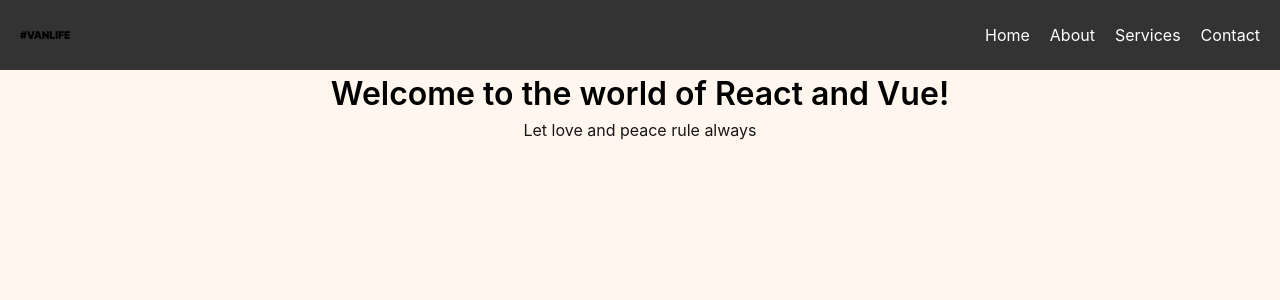
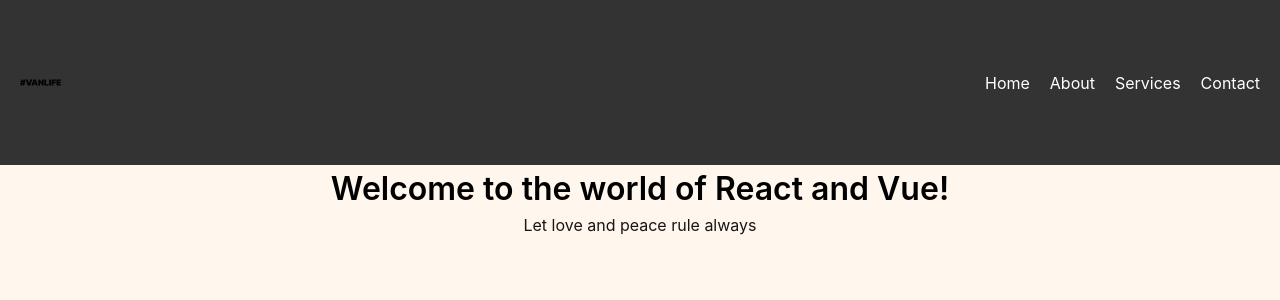
Before and after one commit to Masterchinedum/Vanlife, a React (Vite) app: page / in a window 1280 px wide. Shown: the top 300 px of the page. Built offline with nearby package versions, Linux system fonts and the light colour scheme.

Commit message:
Update max-width and add global CSS reset

```diff
--- a/src/App.css
+++ b/src/App.css
@@ -1,6 +1,12 @@
 #root {
-  max-width: 1280px;
+  max-width: 2280px;
   margin: 0px;
   padding: 0px;
   text-align: center;
 }
+
+* {
+  /* box-sizing: border-box; */
+  margin: 0;
+  padding: 0;
+}
--- a/src/components/Navbar.css
+++ b/src/components/Navbar.css
@@ -2,20 +2,20 @@
     background-color: #333;
     padding: 10px 0;
     margin: 0px;
+    width: 100%;
   }
 
   .navbar__container {
     display: flex;
     align-items: center;
     justify-content: space-between;
-    max-width: 1500px;
     margin: 0px;
     padding: 0 20px;
   }
 
   .navbar__logo {
-    width: 50px;
-    height: 50px;
+    width: 41px;
+    height: 145px;
   }
 
   .navbar__menu {
--- a/src/index.css
+++ b/src/index.css
@@ -15,6 +15,7 @@
   box-sizing: border-box;
   margin: 0;
   padding: 0;
+
 }
 
 p {
```
